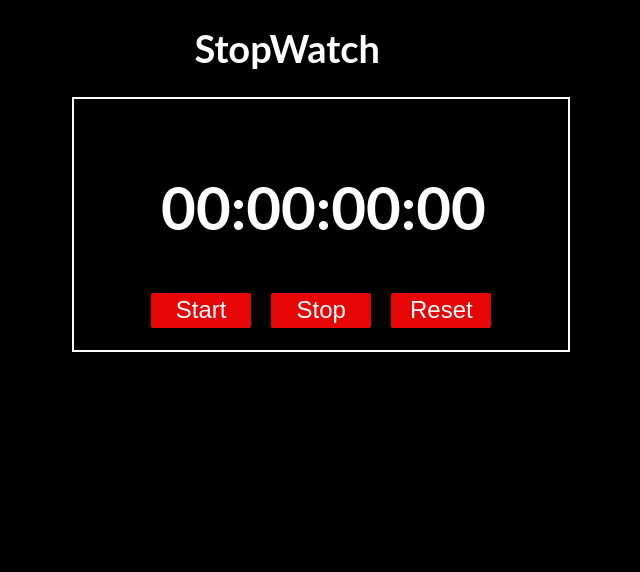
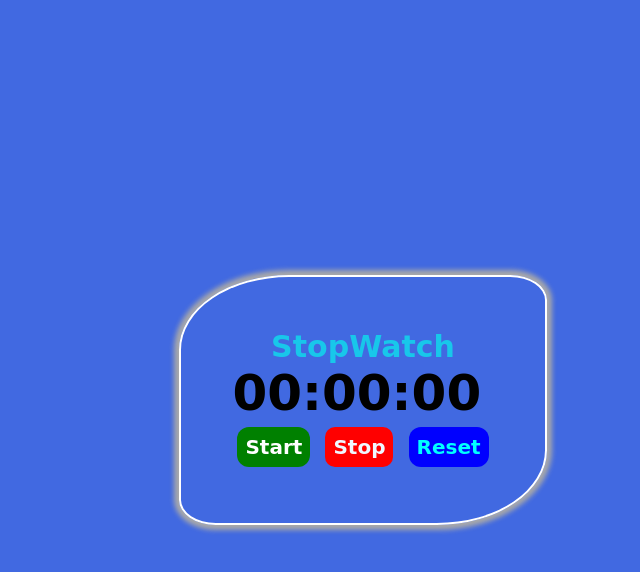
Before and after one commit to LA6154/StopWatch, a plain HTML site: page index.html in a window 1280 px wide. Shown: the whole page, without its empty margins (277-917 px from the left). Drawn offline with Linux system fonts and the light colour scheme.

Commit message:
First Commit

```diff
--- a/index.html
+++ b/index.html
@@ -3,29 +3,18 @@
 <head>
     <meta charset="UTF-8">
     <meta name="viewport" content="width=device-width, initial-scale=1.0">
-    <title>StopWatch</title>
+    <title>StopWatch By LALAN </title>
     <link rel="stylesheet" href="style.css">
-    <link rel="preconnect" href="https://fonts.googleapis.com">
-<link rel="preconnect" href="https://fonts.gstatic.com" crossorigin>
 </head>
 <body>
-    <h1>StopWatch</h1>
-<div class="container">
-    <div class="num">
-        <h2 id="hr">00</h2>
-        <h2>:</h2>
-        <h2 id="min">00</h2>
-        <h2>:</h2>
-        <h2 id="sec">00</h2>
-        <h2>:</h2>
-        <h2 id="milli">00</h2>
-        </div>
-    <div class="btn">
-        <button onclick="start()">Start</button>
-        <button onclick="stop()">Stop</button>
-        <button onclick="reset()">Reset</button>
+    <div id="container">
+        <h2 class="StopWatch">StopWatch</h2>
+        <h1 id="startTimer">00:00:00</h1>
+        <button id="btn1" onclick="start()"><b>Start</b></button>
+        <button id="btn2" onclick="stop()"><b>Stop</b></button>
+        <button id="btn3" onclick="reset()"><b>Reset</b></button>
     </div>
-</div>
+    <script src="script.js"></script>
 
 </body>
 </html>
--- a/script.js
+++ b/script.js
@@ -0,0 +1,58 @@
+var istop = true;// My timer is stop
+var sec=0;
+var min=0;
+var hr=0;
+// creat function for start button
+function start(){
+    if(istop==true){
+        istop=false;// my timer is start
+        timer();
+
+    }
+}
+// creat a timer function
+function timer(){
+    if(istop==false){ // my timer is start
+        sec++; // 60sec=1m
+        // covert string to integer
+        sec= parseInt(sec);
+        min = parseInt(min);
+        hr = parseInt(hr);
+        // i check it all the condition related to stopwatch
+        if(sec==60){
+            sec=0;
+            min++;
+        }
+        if(min==60){
+            min=0;
+            hr++;
+        }
+        // it is check it if(sec>10) then add 0 for sec
+        if(sec<10){
+            sec= "0"+sec
+        }
+        // it is check it if(sec>10) then add 0 for min
+        if(min<10){
+            min= "0"+min
+        }
+        // it is check it if(sec>10) then add 0 for hr
+        if(hr<10){
+            hr="0"+hr
+        }
+        startTimer.innerHTML= hr+":"+min+":"+sec;
+        setTimeout("timer()", 1000);// 1000ms=1s
+
+    }
+}
+// create the function for stop button
+function stop(){
+    istop=true; //timer is stop
+}
+function reset(){
+    istop==true; //timer is stop
+    sec=0;
+    min=0;
+    hr=0;
+    startTimer.innerHTML= "00:00:00";
+
+}
--- a/style.css
+++ b/style.css
@@ -1,50 +1,63 @@
+*{
+    margin: 0%;
+    padding: 0%;
+    font-family: cursive;
+}
 body{
-    font-family: "Lato", sans-serif;
-background-color: black;
+    margin: 0;
+    padding: 0;
+    background-color: royalblue;
+    height: 100vh;
+    width: 100vw;
+    justify-content: center;
+    display: flex;
+    align-items: center;
+
 }
-.container{
+#container{
+    height: fit-content;
+    width: fit-content;
+    margin: auto;
+    padding: 4%;
     border: 2px solid white;
+    border-radius: 30% 10% 30% 10%;
+    box-shadow: 0px 0px 5px 5px darkgrey;
+
+}
+.StopWatch{
+    color: rgb(24, 199, 234);
+    font-size: 30px;
     text-align: center;
-    /* margin-top: -3%; */
-    margin-left: 27%;
-    width: 450px;
-    padding: 22px;
 
 }
 h1{
-    text-align: center;
+    font-size: 50px;
+
+}
+button{
+    outline: none;
+    border: none;
+    padding: 8px;
+    margin: 5px;
+    font-size: 20px;
+
+}
+#btn1{
     color: white;
-    font-size: 38px;
-  margin-left: -12%;
+    background-color: green;
+    border-radius: 12px;
+
+}
+#btn2{
+    color: aliceblue;
+    background-color: red;
+    border-radius: 10px;
 
 
 }
-.num{
-    display: flex;
-    color: white;
-    justify-content: center;
-    /* margin-left: 9%; */
-    margin-left: 1%;
+#btn3{
+    color: aqua;
+    background-color: blue;
+    border-radius: 12px;
 
 }
-
-h2{
-    font-size: 60px;
-
-}
-button{
-
-    width: 100px;
-    height: 35px;
-    background-color: rgb(231, 6, 6);
-    color: white;
-    font-size: 24px;
-    border: none;
-    outline: none;
-    border-radius: 2px;
-    margin-inline: 8px;
-    cursor: pointer;
-}
-button:hover{
-    border: 2px solid white;
-}
```
